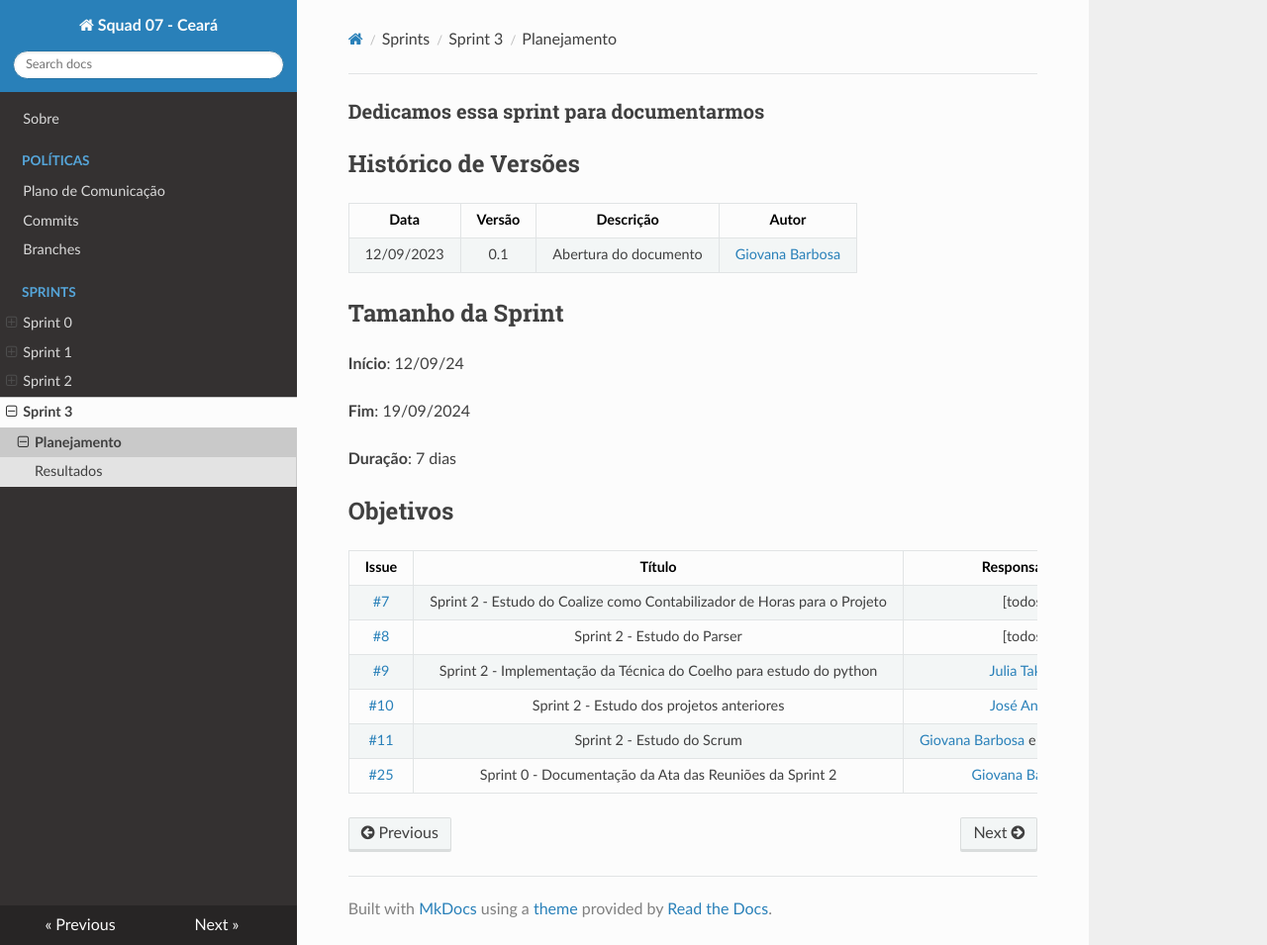
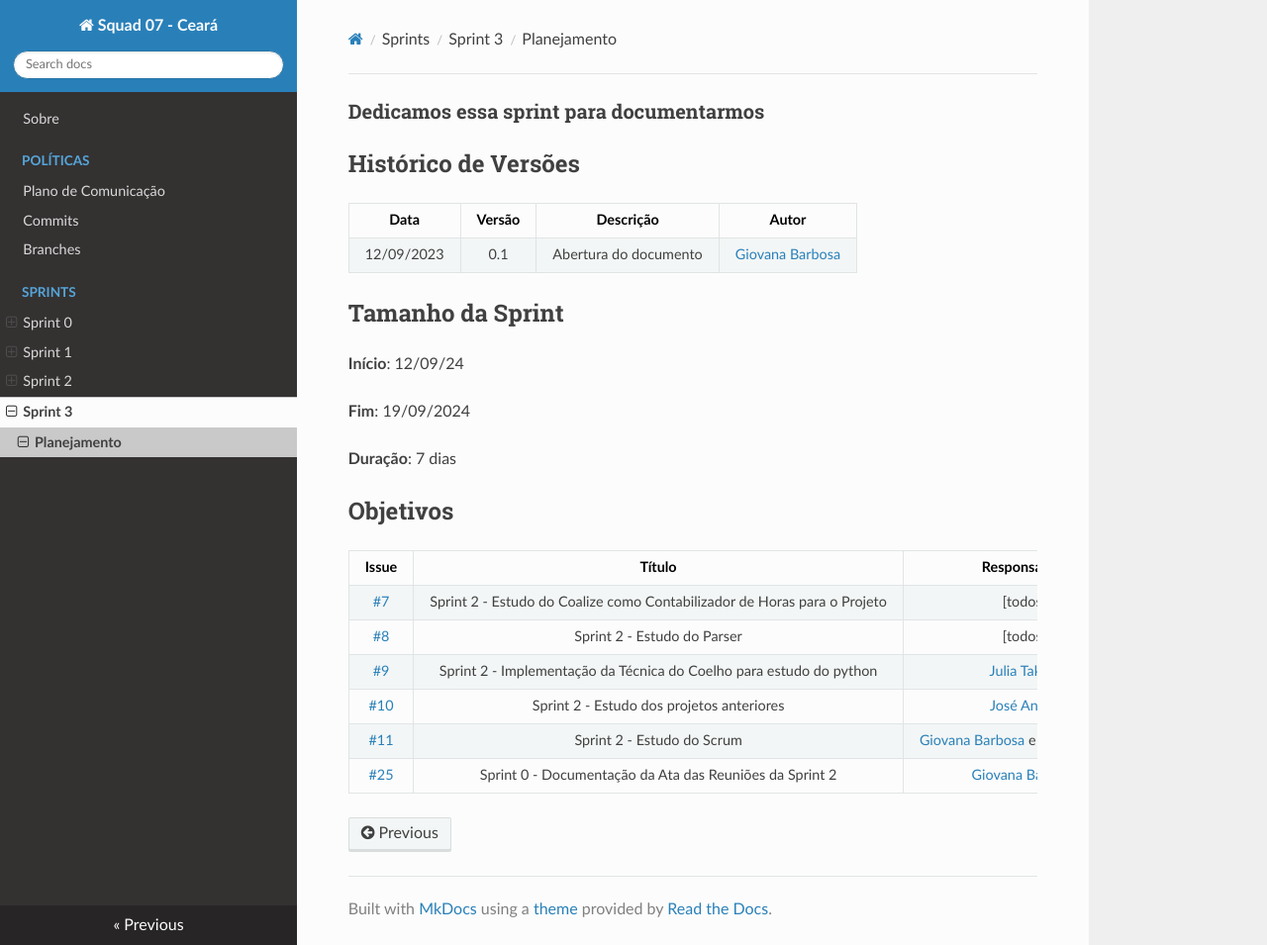
Before and after one commit to unb-mds/2023-2-Squad07, an MkDocs documentation site: the page built from docs/sprints/sprint03/planejamento.md, in a window 1280 px wide and 955 px high. Shown: the whole window at 99% size. Built offline with MkDocs 1.6.1, drawn with Linux system fonts in a browser that asks for light colours; nearby versions of some CDN libraries; some of the changed lines change nothing that is shown.

Commit message:
:repeat: arrumei

```diff
--- a/mkdocs.yml
+++ b/mkdocs.yml
@@ -23,5 +23,4 @@ nav:
           - Resultados: sprints/sprint02/resultado.md
         - Sprint 3:
           - Planejamento: sprints/sprint03/planejamento.md
-          - Resultados: sprints/sprint03/resultado.md
 theme: readthedocs
```
